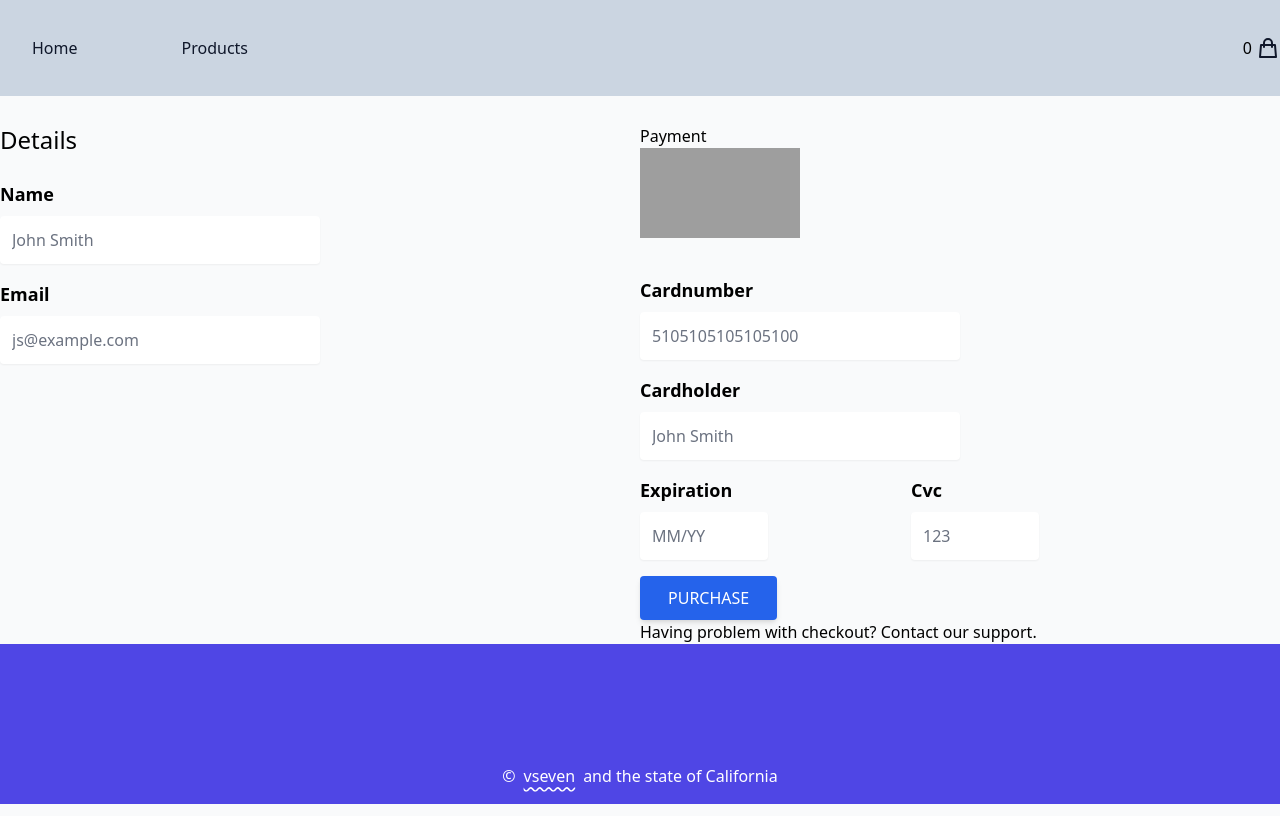
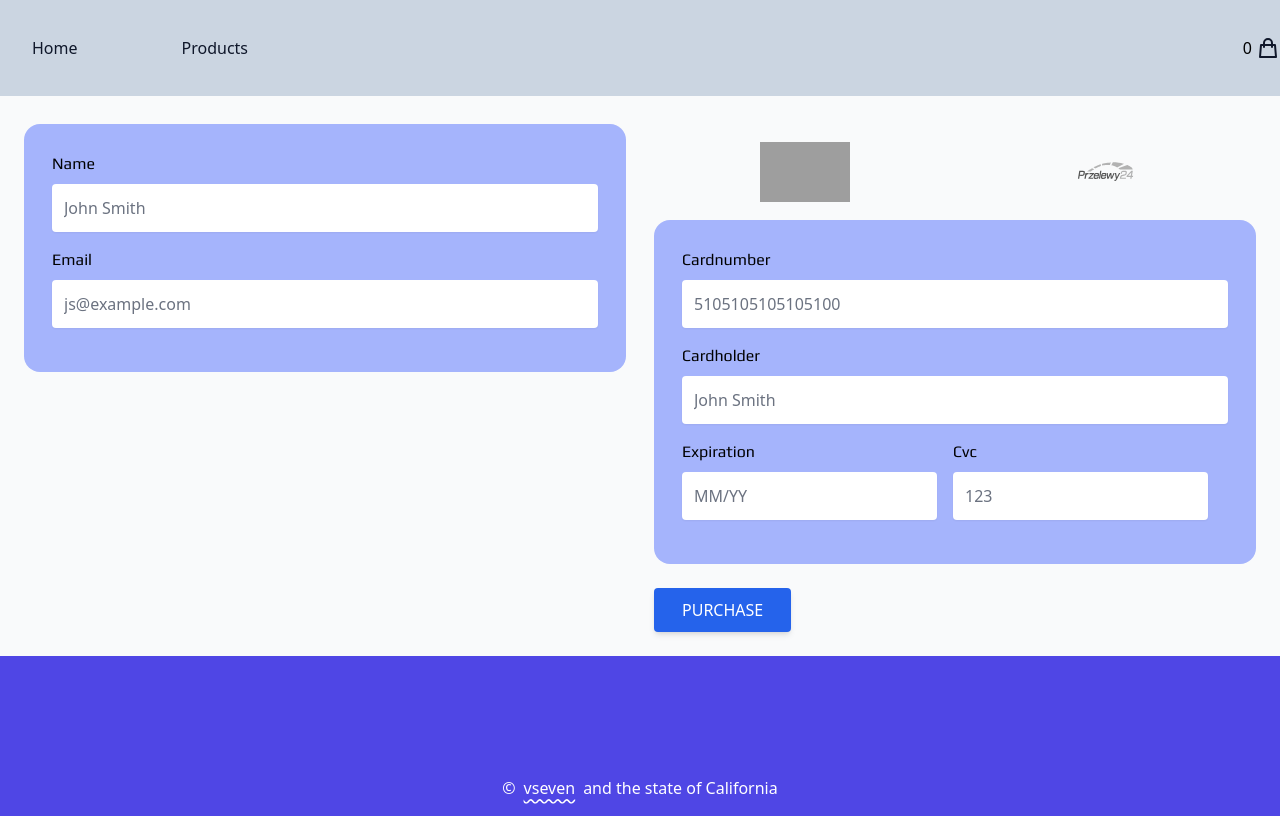
Before and after one commit to dziekonskik/theshop, a Next.js app: page /checkout in a window 1280 px wide. Built offline with nearby package versions, Linux system fonts and the light colour scheme; grey boxes are pictures that could not be loaded; a web font is replaced by a local one.

Commit message:
feat(CheckoutForm): add semancitc components scaffold

```diff
--- a/components/Forms/CheckoutForm.tsx
+++ b/components/Forms/CheckoutForm.tsx
@@ -1,9 +1,9 @@
-import Image from "next/image";
+import { useState } from "react";
 import { useForm } from "react-hook-form";
 import { yupResolver } from "@hookform/resolvers/yup";
 import * as yup from "yup";
 import cardValid from "card-validator";
-import { FormInput } from "./FormInput";
+import { UserDetails, PaymentDetails } from "./CheckoutFormComponents";
 
 let checkoutFormSchema = yup.object({
   name: yup.string().required(),
@@ -20,6 +20,7 @@ let checkoutFormSchema = yup.object({
 export type FormData = yup.InferType<typeof checkoutFormSchema>;
 
 export const CheckoutForm = () => {
+  const [step, setStep] = useState<1 | 2>(1);
   const {
     register,
     handleSubmit,
@@ -30,85 +31,31 @@ export const CheckoutForm = () => {
   });
   const onSubmit = handleSubmit((data) => console.log(data));
   return (
-    <div className="container max-h-screen">
-      <form onSubmit={onSubmit}>
-        <div className="h-4/5">
-          <div className="grid grid-cols-2">
-            <div>
-              <h2 className="mb-6 text-2xl text-grey-700">Details</h2>
-              <FormInput
-                label="name"
-                type="text"
-                placeholder="John Smith"
-                register={register}
-                errors={errors}
-              />
-              <FormInput
-                label="email"
-                type="email"
-                placeholder="js@example.com"
-                register={register}
-                errors={errors}
-              />
+    <div className="container md:max-h-screen justify-center">
+      <form onSubmit={onSubmit} className="px-6">
+        <div className="md:h-4/5">
+          <div className="grid md:grid-cols-2 md:gap-7">
+            <div className="col-start-1">
+              <UserDetails register={register} errors={errors} />
+              <div className="flex justify-end md:hidden">
+                <button
+                  type="submit"
+                  className="w-full md:w-auto my-6 inline-block px-7 py-3 bg-blue-600 text-white font-medium text-base leading-tight uppercase rounded shadow-md hover:bg-blue-700 hover:shadow-lg focus:bg-blue-700 focus:shadow-lg focus:outline-none focus:ring-0 active:bg-blue-800 active:shadow-lg transition duration-150 ease-in-out"
+                >
+                  Next
+                </button>
+              </div>
             </div>
-            <div>
-              <h2>Payment</h2>
-              <div className="h-32 w-full">
-                <div className="h-full w-full">
-                  <Image
-                    src="http://emilcarlsson.se/assets/MasterCard_Logo.png"
-                    alt="Master Card Logo"
-                    width={160}
-                    height={90}
-                  />
-                </div>
+            <div className="md:col-start-2">
+              <PaymentDetails register={register} errors={errors} />
+              <div>
+                <button
+                  type="submit"
+                  className="w-full md:w-auto my-6 inline-block px-7 py-3 bg-blue-600 text-white font-medium text-base leading-tight uppercase rounded shadow-md hover:bg-blue-700 hover:shadow-lg focus:bg-blue-700 focus:shadow-lg focus:outline-none focus:ring-0 active:bg-blue-800 active:shadow-lg transition duration-150 ease-in-out"
+                >
+                  Purchase
+                </button>
               </div>
-
-              <FormInput
-                label="cardnumber"
-                type="number"
-                placeholder="5105105105105100"
-                register={register}
-                errors={errors}
-              />
-              <FormInput
-                label="cardholder"
-                type="text"
-                placeholder="John Smith"
-                register={register}
-                errors={errors}
-              />
-
-              <div className="flex">
-                <div className="">
-                  <FormInput
-                    label="expiration"
-                    type="text"
-                    placeholder="MM/YY"
-                    register={register}
-                    errors={errors}
-                  />
-                </div>
-                <div className="ml-4">
-                  <FormInput
-                    label="cvc"
-                    type="text"
-                    placeholder="123"
-                    register={register}
-                    errors={errors}
-                  />
-                </div>
-              </div>
-              <button
-                type="submit"
-                className="inline-block px-7 py-3 bg-blue-600 text-white font-medium text-base leading-tight uppercase rounded shadow-md hover:bg-blue-700 hover:shadow-lg focus:bg-blue-700 focus:shadow-lg focus:outline-none focus:ring-0 active:bg-blue-800 active:shadow-lg transition duration-150 ease-in-out"
-              >
-                Purchase
-              </button>
-              <p>
-                Having problem with checkout?{" "}
-                <a href="#">Contact our support</a>.
-              </p>
             </div>
           </div>
         </div>
--- /dev/null
+++ b/components/Forms/CheckoutFormComponents/PaymentDetails.tsx
@@ -0,0 +1,89 @@
+import { useState } from "react";
+import Image from "next/image";
+import { UseFormRegister, FieldErrors } from "react-hook-form";
+import { FormInput } from "../FormAtoms/FormInput";
+import type { FormData } from "../CheckoutForm";
+// Import Swiper React components
+import { Swiper, SwiperSlide } from "swiper/react";
+
+// Import Swiper styles
+import "swiper/css";
+
+interface PaymentDetailsProps {
+  register: UseFormRegister<FormData>;
+  errors: FieldErrors<FormData>;
+}
+
+interface PaymentMethod {
+  name: string;
+  asset: string;
+}
+
+const paymentMethods: PaymentMethod[] = [
+  { name: "credit-card", asset: "credit-card-blank.svg" },
+  { name: "przelewy24", asset: "przelewy24-logo.svg" },
+];
+
+export const PaymentDetails = ({ errors, register }: PaymentDetailsProps) => {
+  const [paymentMethod, setPaymentMethod] = useState<PaymentMethod>(
+    paymentMethods[0]
+  );
+  return (
+    <div className="flex flex-col items-center md:items-stretch">
+      <h2 className="inline-block absolute overflow-hidden h-px w-px -m-px p-0">
+        Payment Details
+      </h2>
+      <div className="h-24 w-full flex justify-center">
+        {paymentMethods.map(({ name, asset }) => (
+          <div
+            className="h-full w-full grayscale transition-all hover:drop-shadow-lg hover:grayscale-0 hover:scale-125 grid place-content-center"
+            key={name}
+          >
+            <Image
+              src={`/assets/${asset}`}
+              alt={`${name} logo`}
+              width={90}
+              height={60}
+            />
+          </div>
+        ))}
+      </div>
+      <div className="bg-indigo-300 p-7 rounded-2xl">
+        <FormInput
+          label="cardnumber"
+          type="number"
+          placeholder="5105105105105100"
+          register={register}
+          errors={errors}
+        />
+        <FormInput
+          label="cardholder"
+          type="text"
+          placeholder="John Smith"
+          register={register}
+          errors={errors}
+        />
+        <div className="flex">
+          <div className="">
+            <FormInput
+              label="expiration"
+              type="text"
+              placeholder="MM/YY"
+              register={register}
+              errors={errors}
+            />
+          </div>
+          <div className="ml-4">
+            <FormInput
+              label="cvc"
+              type="text"
+              placeholder="123"
+              register={register}
+              errors={errors}
+            />
+          </div>
+        </div>
+      </div>
+    </div>
+  );
+};
--- /dev/null
+++ b/components/Forms/CheckoutFormComponents/UserDetails.tsx
@@ -0,0 +1,32 @@
+import { UseFormRegister, FieldErrors } from "react-hook-form";
+import { FormInput } from "../FormAtoms/FormInput";
+import type { FormData } from "../CheckoutForm";
+
+interface UserDetailsProps {
+  register: UseFormRegister<FormData>;
+  errors: FieldErrors<FormData>;
+}
+
+export const UserDetails = ({ register, errors }: UserDetailsProps) => {
+  return (
+    <div className="flex flex-col items-center md:items-start bg-indigo-300 p-7 rounded-2xl">
+      <h2 className="inline-block absolute overflow-hidden h-px w-px -m-px p-0">
+        User Details
+      </h2>
+      <FormInput
+        label="name"
+        type="text"
+        placeholder="John Smith"
+        register={register}
+        errors={errors}
+      />
+      <FormInput
+        label="email"
+        type="email"
+        placeholder="js@example.com"
+        register={register}
+        errors={errors}
+      />
+    </div>
+  );
+};
--- /dev/null
+++ b/components/Forms/CheckoutFormComponents/index.ts
@@ -0,0 +1,2 @@
+export * from "./PaymentDetails";
+export * from "./UserDetails";
--- /dev/null
+++ b/components/Forms/FormAtoms/FormInput.tsx
@@ -0,0 +1,45 @@
+import type {
+  UseFormRegister,
+  FieldErrors,
+  FieldValues,
+  Path,
+} from "react-hook-form";
+
+interface FormInputProps<T extends FieldValues> {
+  label: Path<T>;
+  type: React.HTMLInputTypeAttribute;
+  register: UseFormRegister<T>;
+  errors: FieldErrors<FieldValues>;
+  placeholder: string;
+}
+
+export const FormInput = <TFormData extends Record<string, unknown>>({
+  label,
+  type,
+  register,
+  errors,
+  placeholder,
+}: FormInputProps<TFormData>) => {
+  return (
+    <div className="mb-4 w-full">
+      <label
+        htmlFor={label}
+        className="font-play capitalize text-grey-700 mb-2 block"
+      >
+        {label}
+      </label>
+
+      <input
+        id={label}
+        type={type}
+        className="rounded border-none w-full p-3 shadow-sm"
+        placeholder={placeholder}
+        {...register(label)}
+      />
+
+      <span role="alert" className="text-red-500 mt-0 text-xs font-bold h-3">
+        {errors[label]?.message}
+      </span>
+    </div>
+  );
+};
--- a/components/Forms/FormInput.tsx
+++ /dev/null
@@ -1,41 +0,0 @@
-import type { UseFormRegister, FieldErrors } from "react-hook-form";
-import type { FormData } from "../Forms/CheckoutForm";
-
-interface FormInputProps {
-  label: keyof FormData;
-  type: React.HTMLInputTypeAttribute;
-  register: UseFormRegister<FormData>;
-  errors: FieldErrors<FormData>;
-  placeholder: string;
-}
-
-export const FormInput = ({
-  label,
-  type,
-  register,
-  errors,
-  placeholder,
-}: FormInputProps) => {
-  return (
-    <div className="mb-4">
-      <label
-        htmlFor={label}
-        className="font-bold capitalize text-grey-700 text-lg mb-2 block"
-      >
-        {label}
-      </label>
-      <div>
-        <input
-          id={label}
-          type={type}
-          className="rounded border-none w-1/2 p-3 shadow-sm"
-          placeholder={placeholder}
-          {...register(label)}
-        />
-      </div>
-      <span role="alert" className="text-red-500 mt-0 text-xs font-bold h-3">
-        {errors[label]?.message}
-      </span>
-    </div>
-  );
-};
```
